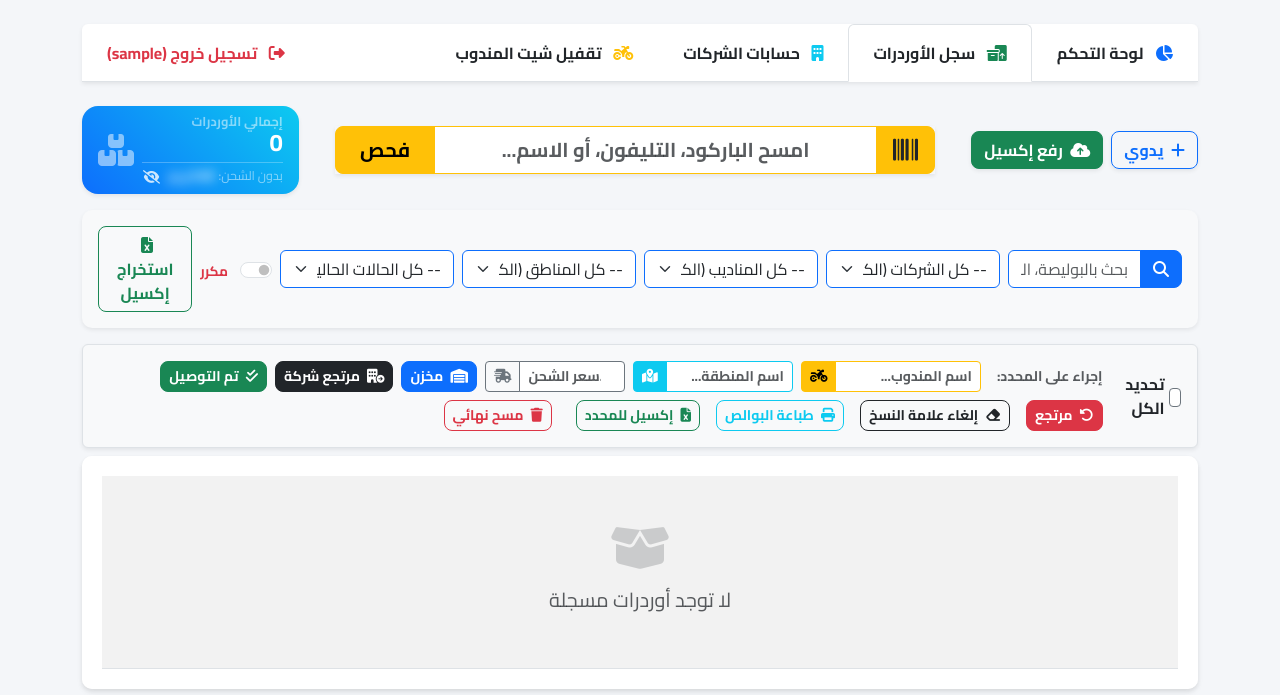
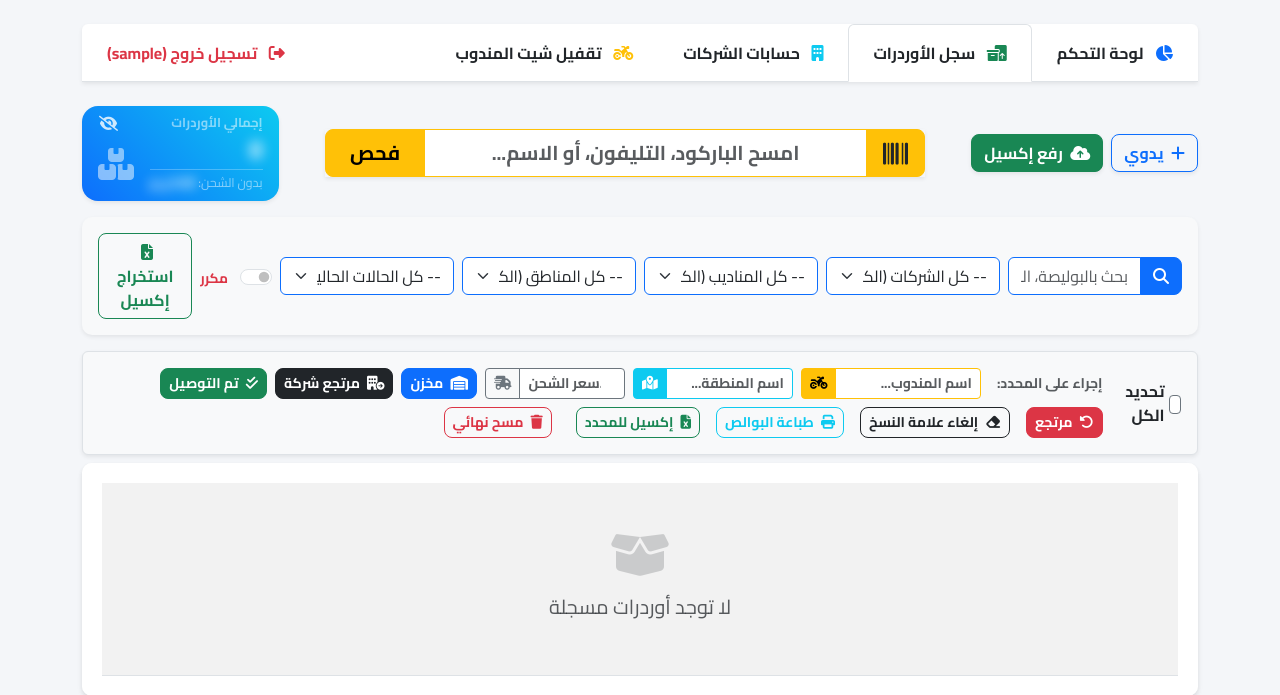
Before and after one commit to mostafa3sliaa/shipping-app, a Flask app: page / in a window 1280 px wide, after a click on "سجل الأوردرات". Shown: the top 695 px of the page. Run offline with Flask 3, Linux system fonts and the light colour scheme; the visitor is signed in with stand-in values (Sample User, id 1); data that the repository does not hold is empty; some libraries are stand-ins or nearby versions.

Commit message:
feat: blur entire summary card with hover reveal and click-to-pin functionality

```diff
--- a/templates/base.html
+++ b/templates/base.html
@@ -45,26 +45,40 @@
             padding: 0.5em 0.8em;
             border-radius: 6px;
         }
-        .blurred-net-amount {
+        .orders-summary-blur-card {
+            transition: transform 0.2s, box-shadow 0.2s;
+        }
+        .orders-summary-blur-card .card-sensitive-val {
             filter: blur(6px);
             transition: filter 0.2s ease, opacity 0.2s ease;
             user-select: none;
             -webkit-user-select: none;
-            cursor: pointer;
             display: inline-block;
         }
-        .blurred-net-amount.revealed {
+        /* 1. Hover on card reveals numbers temporarily */
+        .orders-summary-blur-card:hover .card-sensitive-val {
             filter: none;
             user-select: text;
             -webkit-user-select: text;
         }
-        .blurred-net-btn {
+        .orders-summary-blur-card:not(.is-pinned):hover #summaryCardEyeIcon::before {
+            content: "\f06e"; /* fa-eye */
+        }
+        /* 2. Pinned state keeps numbers revealed fixed */
+        .orders-summary-blur-card.is-pinned .card-sensitive-val {
+            filter: none !important;
+            user-select: text !important;
+            -webkit-user-select: text !important;
+        }
+        .summary-eye-btn {
             opacity: 0.8;
-            transition: opacity 0.2s, transform 0.1s;
+            transition: opacity 0.2s, transform 0.15s;
+            cursor: pointer;
+            line-height: 1;
         }
-        .blurred-net-btn:hover {
+        .summary-eye-btn:hover {
             opacity: 1;
-            transform: scale(1.15);
+            transform: scale(1.2);
         }
     </style>
 </head>
--- a/templates/index.html
+++ b/templates/index.html
@@ -322,22 +322,24 @@
                 </form>
             </div>
 
-            <div class="card bg-primary text-white border-0 shadow-sm rounded-4 d-none d-lg-block" style="min-width: 185px; background: linear-gradient(45deg, #0d6efd, #0dcaf0);">
-                <div class="card-body d-flex justify-content-between align-items-center py-2 px-3">
-                    <div>
+            <div id="ordersSummaryCard" class="card bg-primary text-white border-0 shadow-sm rounded-4 d-none d-lg-block orders-summary-blur-card" style="min-width: 195px; background: linear-gradient(45deg, #0d6efd, #0dcaf0); cursor: pointer;" onclick="toggleCardBlur(event)" title="مرر الماوس للعرض المؤقت، أو اضغط للتثبيت">
+                <div class="card-body py-2 px-3">
+                    <div class="d-flex justify-content-between align-items-center mb-1">
                         <h6 class="mb-0 fw-bold text-white-50" style="font-size: 0.8rem;">إجمالي الأوردرات</h6>
-                        <h4 class="mb-0 fw-bold">{{ filtered_orders_count }}</h4>
-                        <div class="mt-1 pt-1 border-top border-white border-opacity-25 d-flex align-items-center justify-content-between gap-2" style="font-size: 0.78rem; white-space: nowrap;" title="إجمالي قيمة الأوردرات بدون مصاريف الشحن">
-                            <div class="d-flex align-items-center gap-1">
+                        <button type="button" class="btn btn-link text-white p-0 text-decoration-none summary-eye-btn" onclick="toggleCardBlur(event)" title="اضغط للتثبيت / الإخفاء (أو مرر الماوس للعرض المؤقت)" aria-label="تثبيت إظهار أو إخفاء البيانات">
+                            <i id="summaryCardEyeIcon" class="fa-solid fa-eye-slash" style="font-size: 0.95rem;"></i>
+                        </button>
+                    </div>
+                    <div class="d-flex justify-content-between align-items-center">
+                        <div>
+                            <h4 class="mb-0 fw-bold card-sensitive-val">{{ filtered_orders_count }}</h4>
+                            <div class="mt-1 pt-1 border-top border-white border-opacity-25" style="font-size: 0.78rem; white-space: nowrap;" title="إجمالي قيمة الأوردرات بدون مصاريف الشحن">
                                 <span class="text-white-50">بدون الشحن:</span>
-                                <span id="filteredNetValue" class="fw-bold text-white blurred-net-amount" onclick="toggleNetBlur()" title="اضغط للإظهار / الإخفاء">{{ "{:,.2f}".format(filtered_net) }} ج.م</span>
+                                <span class="fw-bold text-white card-sensitive-val">{{ "{:,.2f}".format(filtered_net) }} ج.م</span>
                             </div>
-                            <button type="button" class="btn btn-link text-white p-0 text-decoration-none blurred-net-btn" onclick="toggleNetBlur()" title="إظهار / إخفاء المبلغ" style="line-height: 1;" aria-label="إظهار / إخفاء المبلغ">
-                                <i id="toggleNetEyeIcon" class="fa-solid fa-eye-slash" style="font-size: 0.85rem;"></i>
-                            </button>
-                        </div>
-                    </div>
-                    <i class="fa-solid fa-boxes-stacked fa-2x text-white opacity-50 ms-2"></i>
+                        </div>
+                        <i class="fa-solid fa-boxes-stacked fa-2x text-white opacity-50 ms-3"></i>
+                    </div>
                 </div>
             </div>
         </div>
@@ -1348,58 +1350,63 @@
     window.updateSelectAllState = updateSelectAllState;
     window.updateSelectedCount = updateSelectedCount;
 
-    // Toggle blur / pixelation on Net Amount
-    function toggleNetBlur() {
-        const netEl = document.getElementById('filteredNetValue');
-        const eyeIcon = document.getElementById('toggleNetEyeIcon');
-        if (!netEl) return;
-
-        const isCurrentlyRevealed = netEl.classList.contains('revealed');
-        if (isCurrentlyRevealed) {
-            netEl.classList.remove('revealed');
+    // Toggle blur / pixelation on Orders Summary Card
+    function toggleCardBlur(e) {
+        if (e) {
+            e.stopPropagation();
+        }
+        const card = document.getElementById('ordersSummaryCard');
+        const eyeIcon = document.getElementById('summaryCardEyeIcon');
+        if (!card) return;
+
+        const isPinned = card.classList.contains('is-pinned');
+        if (isPinned) {
+            card.classList.remove('is-pinned');
             if (eyeIcon) {
                 eyeIcon.classList.remove('fa-eye');
                 eyeIcon.classList.add('fa-eye-slash');
-                if (eyeIcon.parentElement) eyeIcon.parentElement.setAttribute('title', 'إظهار المبلغ');
-            }
-            sessionStorage.setItem('net_amount_revealed', 'false');
+                if (eyeIcon.parentElement) eyeIcon.parentElement.setAttribute('title', 'اضغط لتثبيت الظهور');
+            }
+            sessionStorage.setItem('summary_card_pinned', 'false');
         } else {
-            netEl.classList.add('revealed');
+            card.classList.add('is-pinned');
             if (eyeIcon) {
                 eyeIcon.classList.remove('fa-eye-slash');
                 eyeIcon.classList.add('fa-eye');
-                if (eyeIcon.parentElement) eyeIcon.parentElement.setAttribute('title', 'إخفاء المبلغ');
-            }
-            sessionStorage.setItem('net_amount_revealed', 'true');
-        }
-    }
-
-    function initNetBlur() {
-        const netEl = document.getElementById('filteredNetValue');
-        const eyeIcon = document.getElementById('toggleNetEyeIcon');
-        if (!netEl) return;
-
-        const isRevealed = sessionStorage.getItem('net_amount_revealed') === 'true';
-        if (isRevealed) {
-            netEl.classList.add('revealed');
+                if (eyeIcon.parentElement) eyeIcon.parentElement.setAttribute('title', 'اضغط لإلغاء التثبيت والتمويه');
+            }
+            sessionStorage.setItem('summary_card_pinned', 'true');
+        }
+    }
+
+    function initCardBlur() {
+        const card = document.getElementById('ordersSummaryCard');
+        const eyeIcon = document.getElementById('summaryCardEyeIcon');
+        if (!card) return;
+
+        const isPinned = sessionStorage.getItem('summary_card_pinned') === 'true';
+        if (isPinned) {
+            card.classList.add('is-pinned');
             if (eyeIcon) {
                 eyeIcon.classList.remove('fa-eye-slash');
                 eyeIcon.classList.add('fa-eye');
-                if (eyeIcon.parentElement) eyeIcon.parentElement.setAttribute('title', 'إخفاء المبلغ');
+                if (eyeIcon.parentElement) eyeIcon.parentElement.setAttribute('title', 'اضغط لإلغاء التثبيت والتمويه');
             }
         } else {
-            netEl.classList.remove('revealed');
+            card.classList.remove('is-pinned');
             if (eyeIcon) {
                 eyeIcon.classList.remove('fa-eye');
                 eyeIcon.classList.add('fa-eye-slash');
-                if (eyeIcon.parentElement) eyeIcon.parentElement.setAttribute('title', 'إظهار المبلغ');
-            }
-        }
-    }
-
-    window.toggleNetBlur = toggleNetBlur;
-    window.initNetBlur = initNetBlur;
-    initNetBlur();
+                if (eyeIcon.parentElement) eyeIcon.parentElement.setAttribute('title', 'اضغط لتثبيت الظهور');
+            }
+        }
+    }
+
+    window.toggleCardBlur = toggleCardBlur;
+    window.initCardBlur = initCardBlur;
+    window.toggleNetBlur = toggleCardBlur;
+    window.initNetBlur = initCardBlur;
+    initCardBlur();
 
     if (!window._selectAllListenerAttached) {
         window._selectAllListenerAttached = true;
@@ -2049,8 +2056,8 @@
     // Also run when Turbo injects new HTML
     document.addEventListener('turbo:load', function() {
         setTimeout(initInfiniteScroll, 100);
-        if (typeof window.initNetBlur === 'function') {
-            window.initNetBlur();
+        if (typeof window.initCardBlur === 'function') {
+            window.initCardBlur();
         }
     });
 })();
```
